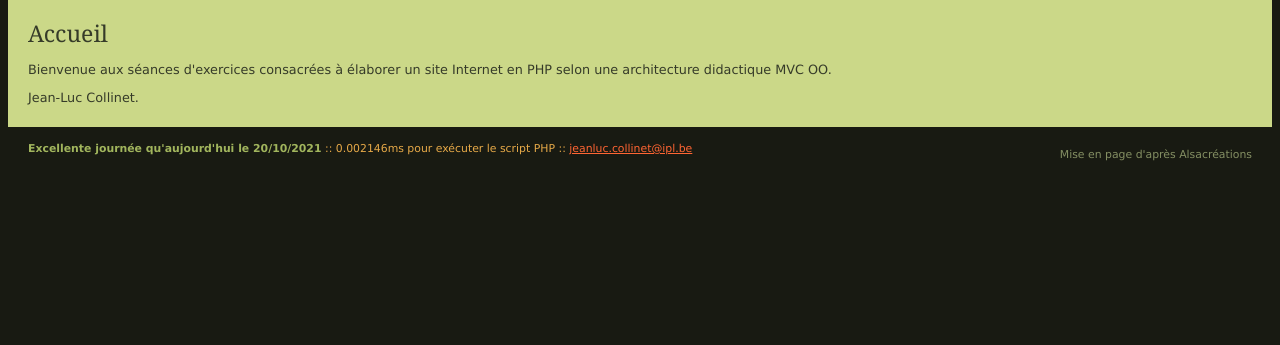
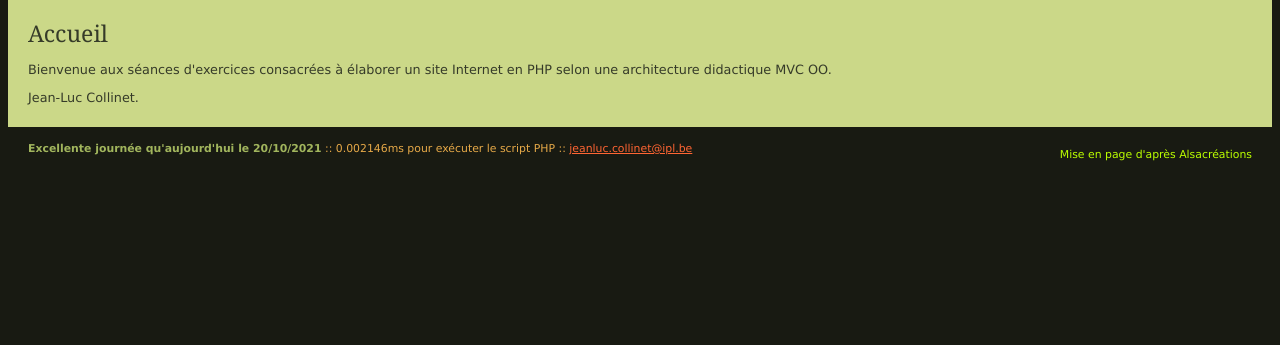
Before and after one commit to ClementDedessus/devops, a PHP site: page /index.php?action=base in a window 1280 px wide. Shown: the part 158-503 px from the top of the page. Run offline with PHP 8.4, Linux system fonts and the light colour scheme.

Commit message:
add - base.css, modif copyright color

```diff
--- a/GoodNewsSite/views/css/base.css
+++ b/GoodNewsSite/views/css/base.css
@@ -117,10 +117,10 @@ pre strong {
 	margin: 20px 0 5px 0;
 	text-align: right;
 	font-size: .8em;
-	color: #848F63;
+	color: #bbff00;
 }
 #copyright a {
-	color: #848F63;
+	color: #bbff00;
 	text-decoration: none;
 }
 #copyright a:hover, #copyright a:focus {
```
